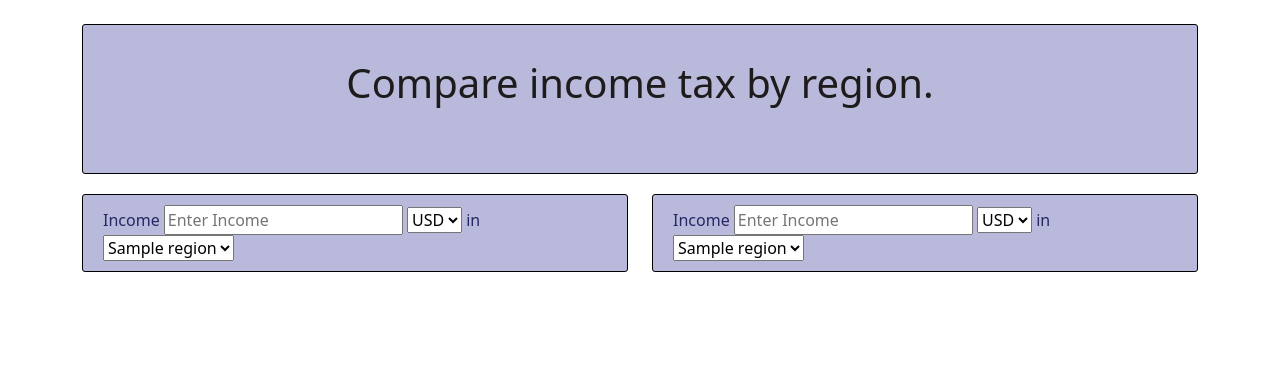
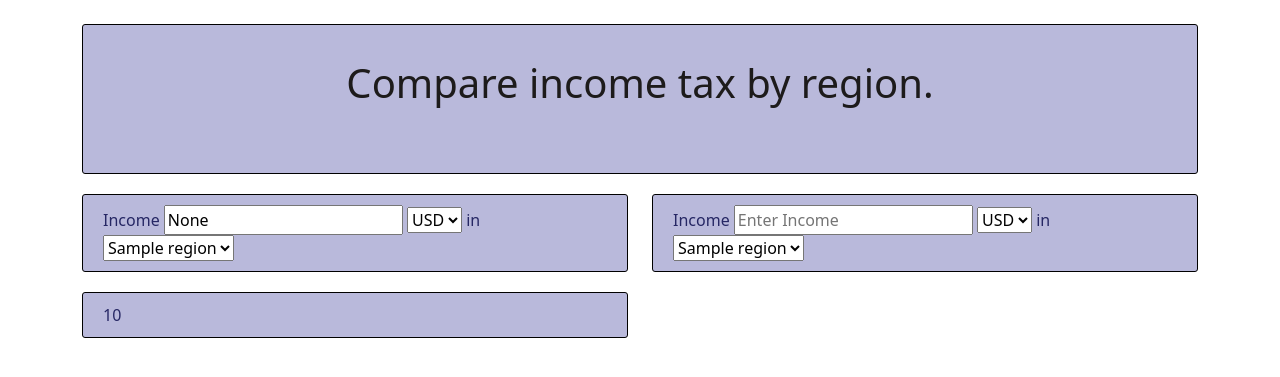
Before and after one commit to LucaZugic/TaxCompare, a Flask app: template templates/index.html in a window 1280 px wide. Shown: the part 56-433 px from the top of the page. Run offline with Flask 2, Linux system fonts and the light colour scheme; the template is opened without the code that fills it: most values are stand-ins (such as "Sample title", 1, 10 or a date in 2020); some libraries are stand-ins or nearby versions.

Commit message:
trying, but failing to fix the bad request bug...

```diff
--- a/app.py
+++ b/app.py
@@ -5,16 +5,43 @@ app = Flask(__name__)
 
 @app.route('/', methods=['GET'])
 def index():
-    currencies = ['GBP £', 'EUR €', 'CHF -', 'USD $']
-    regions = ['England w/ NI', 'England w/o NI', 'Scotland w/ NI', 'Scotland w/o NI', 'Germany', 'Switzerland', 'Texas', 'New York']
+    currencies = ['GBP £']
+    regions = ['England w/ NI', 'England w/o NI', 'Scotland w/ NI', 'Scotland w/o NI']
     return render_template('index.html', currencies=currencies, regions=regions)
 
 
-@app.route('/compute', methods=['POST'])
+@app.route('/compute', methods=['POST', 'GET'])
 def compute():
-    income = request.form['income']
-    region = request.form['region']
-    return
+
+    income_1 = request.form.get('inc1', None)
+    income_2 = request.form.get('income_2', None)
+    currency_1 = request.form.get('currency_1', None)
+    currency_2 = request.form.get('currency_2', None)
+    region_1 = request.form.get('region_1', None)
+    region_2 = request.form.get('region_2', None)
+
+    if income_1 != '' and income_2 != '':
+        if region_1 == 'England w/ NI':
+            tax_1 = compute_tax_england(income_1)
+            ni_1 = compute_ni_england(income_1)
+        elif region_1 == 'England w/o NI':
+            tax_1 = compute_tax_england(income_1)
+            return render_template('index.html', tax_1=tax_1)
+        elif region_1 == 'Scotland w/ NI':
+            tax_1 = compute_tax_scotland(income_1)
+            ni_1 = compute_ni_scotland(income_1)
+        elif region_1 == 'Scotland w/o NI':
+            tax_1 = compute_tax_scotland(income_1)
+        if region_2 == 'England w/ NI':
+            tax_2 = compute_tax_england(income_2)
+            ni_2 = compute_ni_england(income_1)
+        elif region_2 == 'England w/o NI':
+            tax_2 = compute_tax_england(income_2)
+        elif region_2 == 'Scotland w/ NI':
+            tax_2 = compute_tax_scotland(income_2)
+            ni_2 = compute_ni_scotland(income_2)
+        elif region_2 == 'Scotland w/o NI':
+            tax_2 = compute_tax_scotland(income_2)
 
 
 @app.route('/about')
@@ -35,7 +62,7 @@ def compute_tax_scotland(income):
         return (income - 43663) * .41 + (43663 - 25296) * .21 + (25296 - 14667) * .2 + (14667 - 12570) * .19
 
 
-def computer_ni_scotland():
+def compute_ni_scotland():
     pass
 
 
--- a/templates/index.html
+++ b/templates/index.html
@@ -22,8 +22,33 @@
                 <div class="media-body">
                     <form action="/compute" method="POST">
                         <div class="form-group">
-                            <label for="income_1">Income</label>
-                            <input type="text" placeholder="Enter Income" name="inc_1">
+                            <div class="form-group">
+                                <label for="income_1">Income</label>
+                                <input type="text" option value="None" placeholder="Enter Income" name="inc1" />
+                                <select name=currencies method="GET" action="/">
+                                    {% for currency in currencies %}
+                                    <option value= "{{ currency }}" SELECTED>{{ currency }}</option>"
+                                    {% endfor %}
+                                </select>
+                                in
+                                <select name=regions method="GET" action="/">
+                                    {% for region in regions %}
+                                    <option value= "{{ region }}" SELECTED>{{ region }}</option>"
+                                    {% endfor %}
+                                </select>
+                            </div>
+                        </div>
+                    </form>
+                </div>
+            </article>
+        </div>
+        <div class="col-md-6">
+            <article class="media content-section">
+                <div class="media-body">
+                    <form action="/compute" method="POST">
+                        <div class="form-group">
+                            <label for="income_2">Income</label>
+                            <input type="text" placeholder="Enter Income" name="income_2">
                             <select name=currencies method="GET" action="/">
                                 {% for currency in currencies %}
                                 <option value= "{{ currency }}" SELECTED>{{ currency }}</option>"
@@ -43,23 +68,7 @@
         <div class="col-md-6">
             <article class="media content-section">
                 <div class="media-body">
-                    <form action="/compute" method="POST">
-                        <div class="form-group">
-                            <label for="income_2">Income</label>
-                            <input type="text" placeholder="Enter Income" name="inc_2">
-                            <select name=currencies method="GET" action="/">
-                                {% for currency in currencies %}
-                                <option value= "{{ currency }}" SELECTED>{{ currency }}</option>"
-                                {% endfor %}
-                            </select>
-                            in
-                            <select name=regions method="GET" action="/">
-                                {% for region in regions %}
-                                <option value= "{{ region }}" SELECTED>{{ region }}</option>"
-                                {% endfor %}
-                            </select>
-                        </div>
-                    </form>
+                    {{ tax_1 }}
                 </div>
             </article>
         </div>
```
